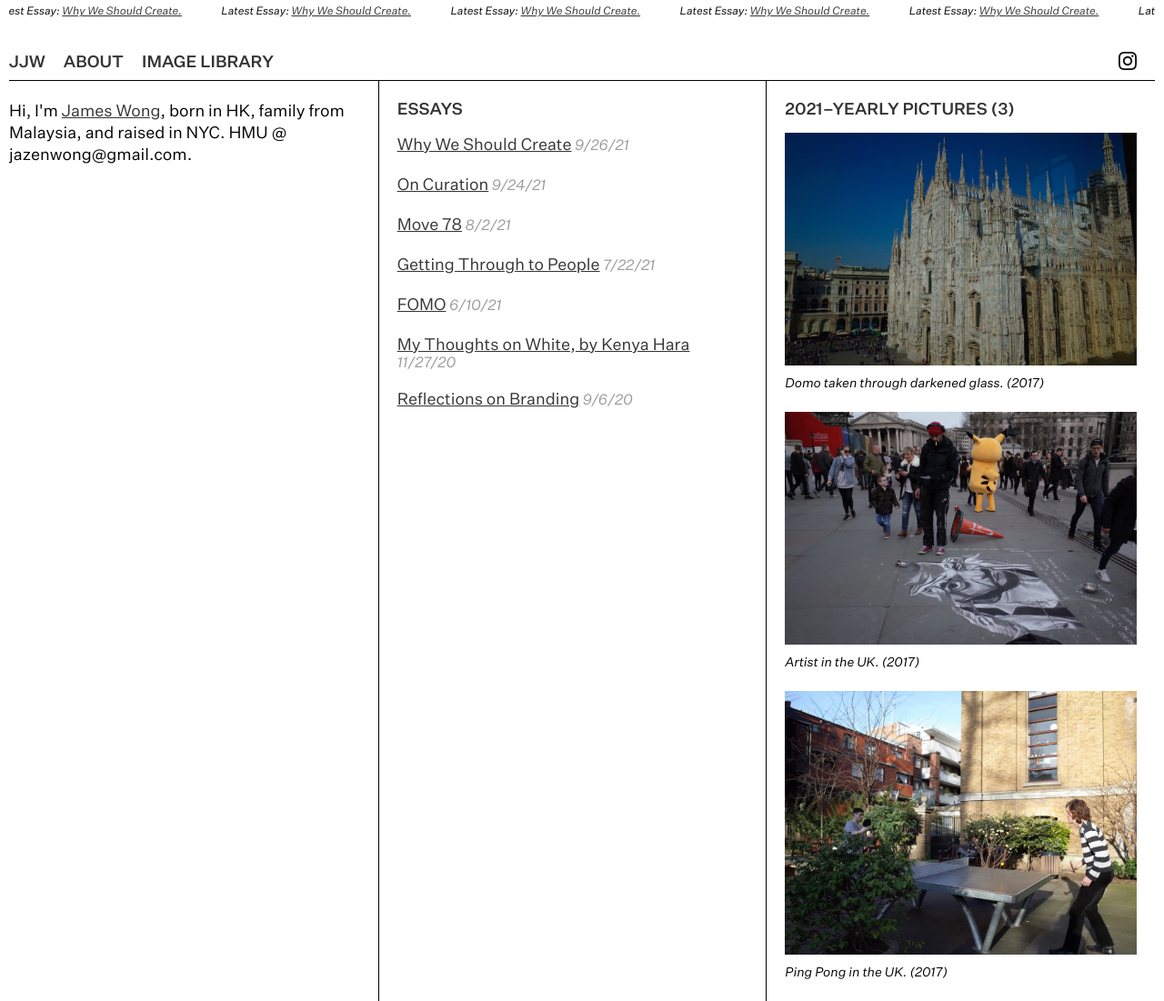
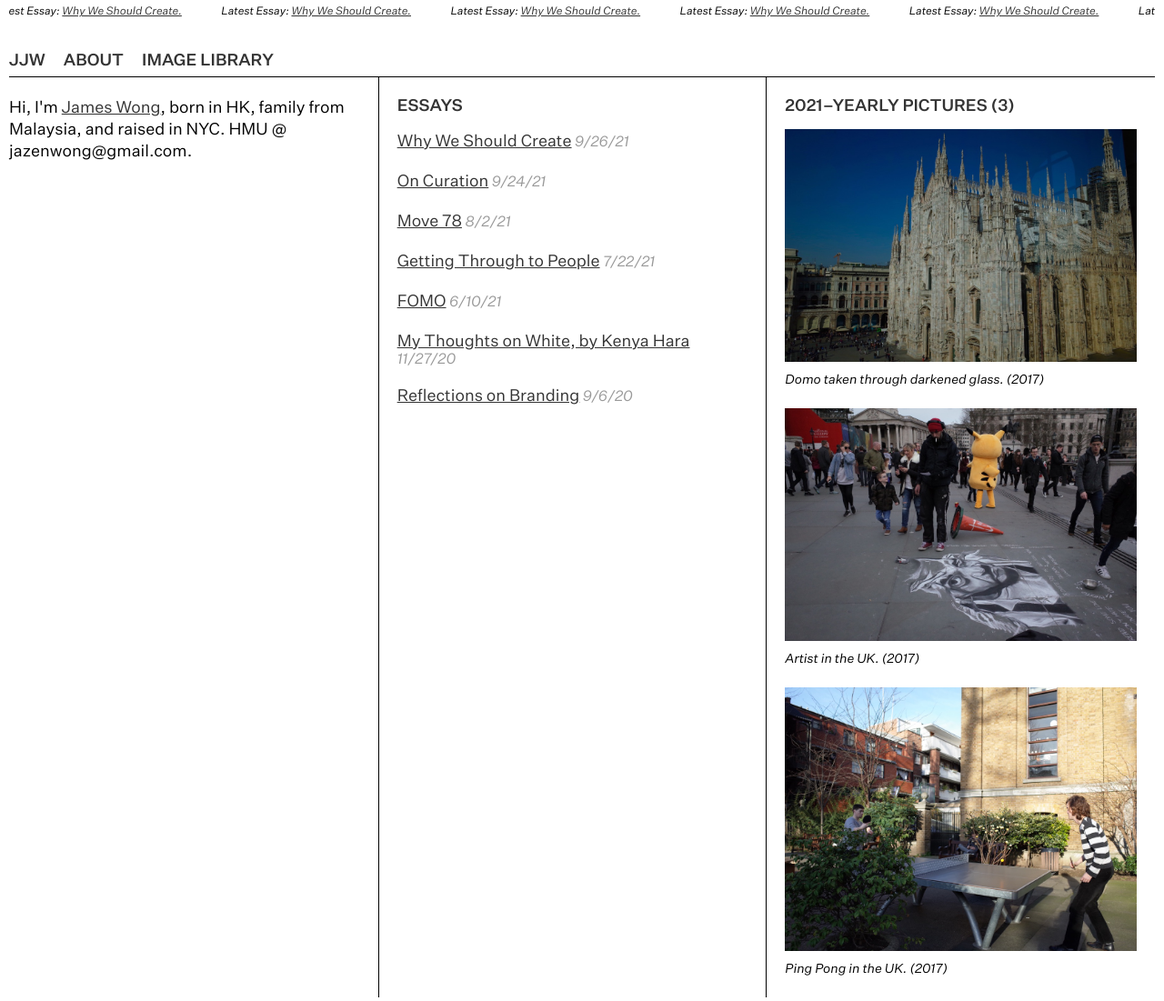
Before and after one commit to jazenwong/wong-blog, a Jekyll site: the page built from index.html, in a window 1280 px wide and 1101 px high. Shown: the whole window at 91% size. Built offline with Jekyll 4.4.1, drawn with Linux system fonts in a browser that asks for light colours; the list of posts is cut into pages by our own code.

Commit message:
Update header.html

```diff
--- a/_includes/header.html
+++ b/_includes/header.html
@@ -30,5 +30,5 @@
     <!-- <a href="https://mailchi.mp/1269f76fb847/blog_signup" class="updates-nav" target="blank">Updates</a> -->
     <a href="/pictures">Image Library</a>
   </div>
-  <a href="https://www.instagram.com/jwazen/" class="instagram"><img src="/assets/aboutimages/instagram.svg" /></a>
+  <!-- <a href="https://www.instagram.com/jwazen/" class="instagram"><img src="/assets/aboutimages/instagram.svg" /></a> -->
 </nav>
```
